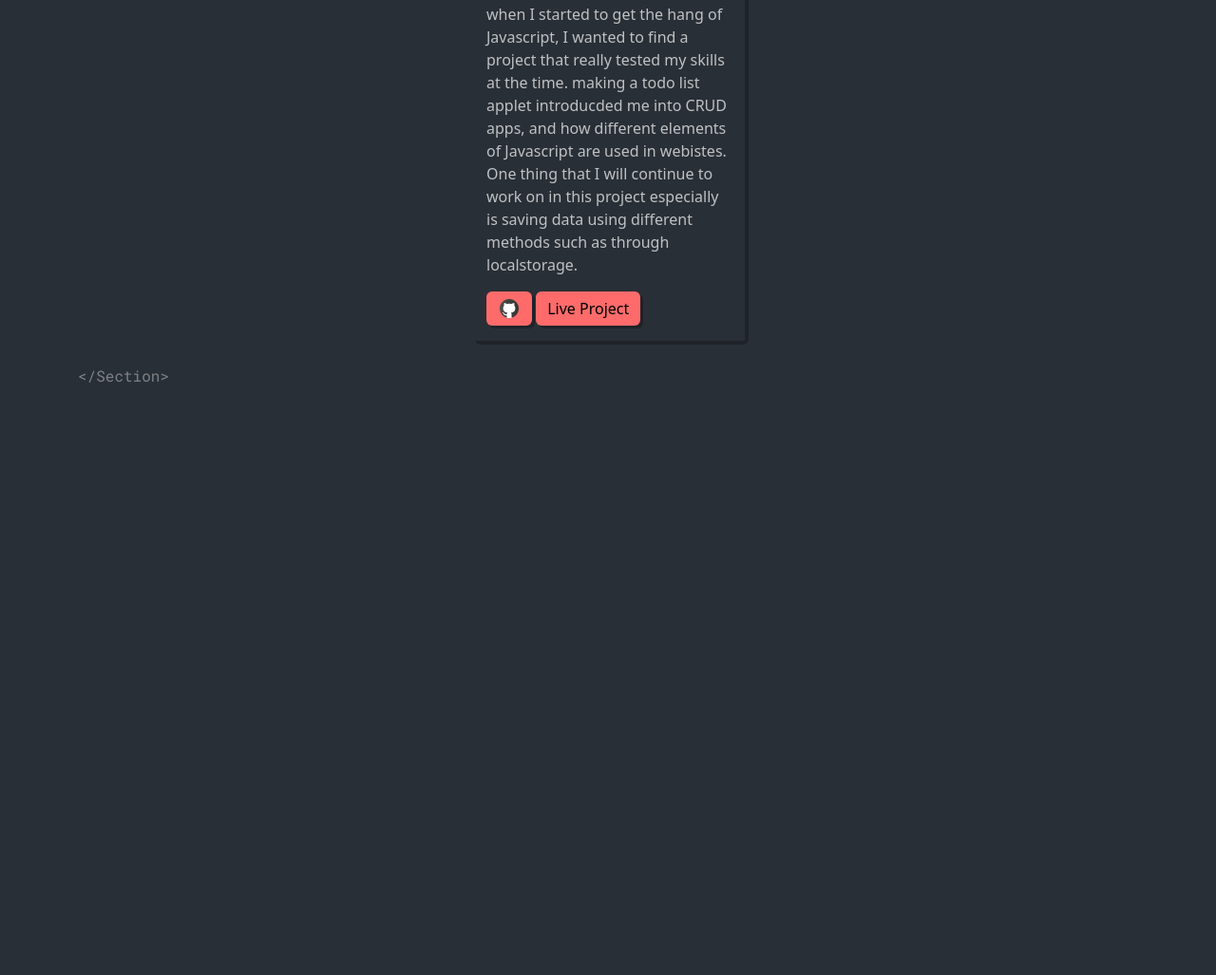
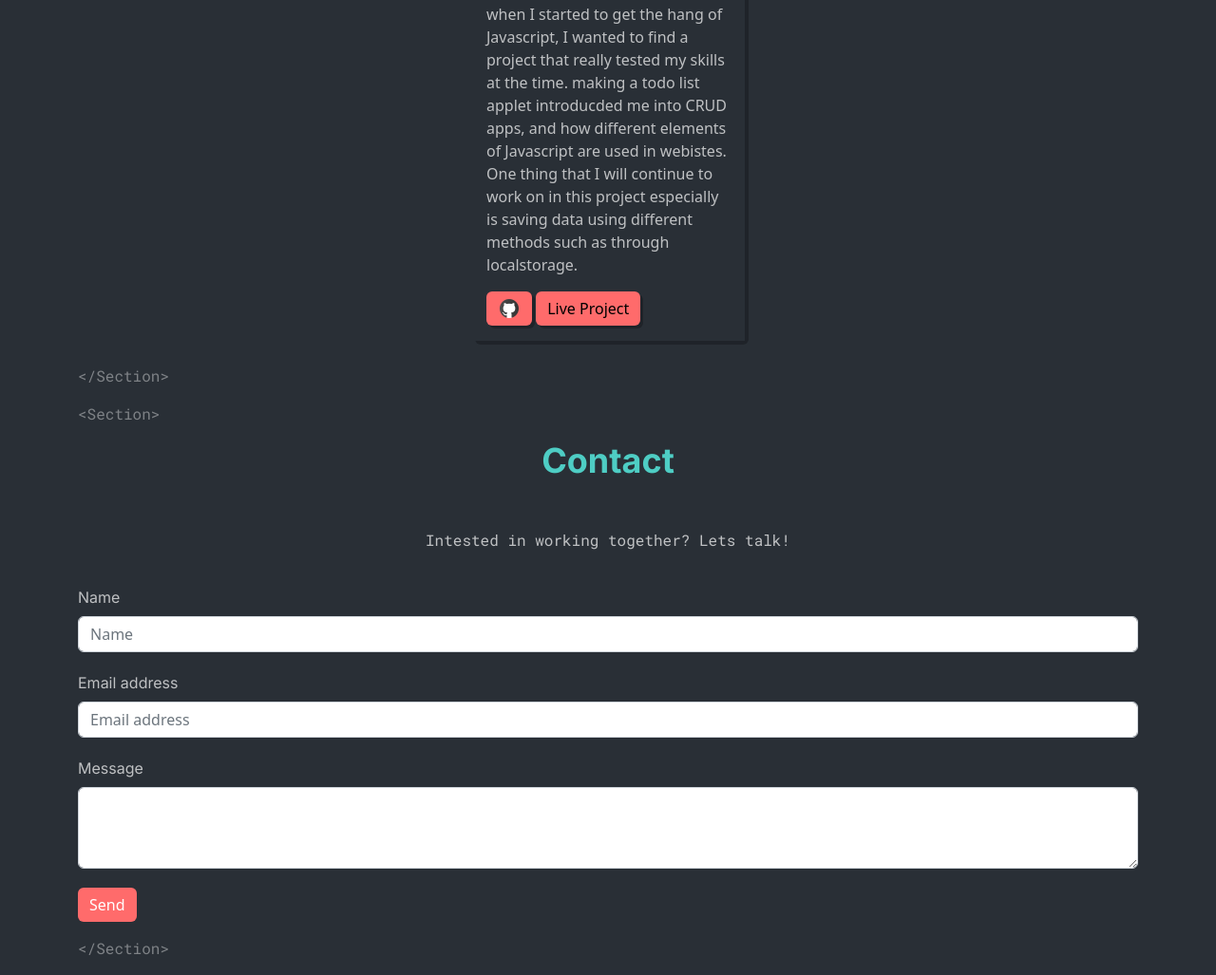
Before and after one commit to Nano950/Portfolio-Website-V1, a website: page index.html in a window 1280 px wide. Shown: the part 3090-4117 px from the top of the page at 95% size. Before the commit the page ends 3514 px from the top, so only its background shows below. Drawn offline with nearby package versions, Linux system fonts and the light colour scheme.

Commit message:
add and style contact section

```diff
--- a/custom_scss/style.scss
+++ b/custom_scss/style.scss
@@ -177,3 +177,31 @@ body {
         }
     }
 }
+
+.contact-section {
+    h2 {
+        @include mobile-section-title();
+    }
+
+    .contact-section_discription {
+        @include text();
+        font-family: $roboto;
+        text-align: center;
+    }
+
+    form {
+        label {
+          @include text();
+        }
+
+        .form-label {
+          margin-top: 20px;
+        }
+
+        .btn-primary {
+            background-color: #ff6b6b;
+            border: #ff6b6b;
+            margin-top: 20px;
+        }
+    }
+}
--- a/index.html
+++ b/index.html
@@ -81,6 +81,23 @@
             </div>
             <p class="tag">&lt/Section&gt</p>
         </div>
+        <div class="contact-section container">
+            <p class="tag">&ltSection&gt</p>
+            <h2>Contact</h2>
+            <p class="contact-section_discription">Intested in working together? Lets talk!</p>
+            <form action="https://formsubmit.co/dakotahanks1020@gmail.com" method="POST">
+                <div class="mb-3">
+                    <label for="name" class="form-label">Name</label>
+                    <input type="text" class="form-control" id="name" name="name" placeholder="Name">
+                    <label for="email" class="form-label">Email address</label>
+                    <input type="email" class="form-control" id="email" name="email" placeholder="Email address">
+                    <label for="message" class="form-label">Message</label>
+                    <textarea name="message" class="form-control" id="message" rows="3"></textarea>
+                    <button class="btn btn-primary" type="submit">Send</button>
+                </div>
+            </form>
+            <p class="tag">&lt/Section&gt</p>
+        </div>
     </main>
 
 
```
Also changed, not shown: styles/style.css.
